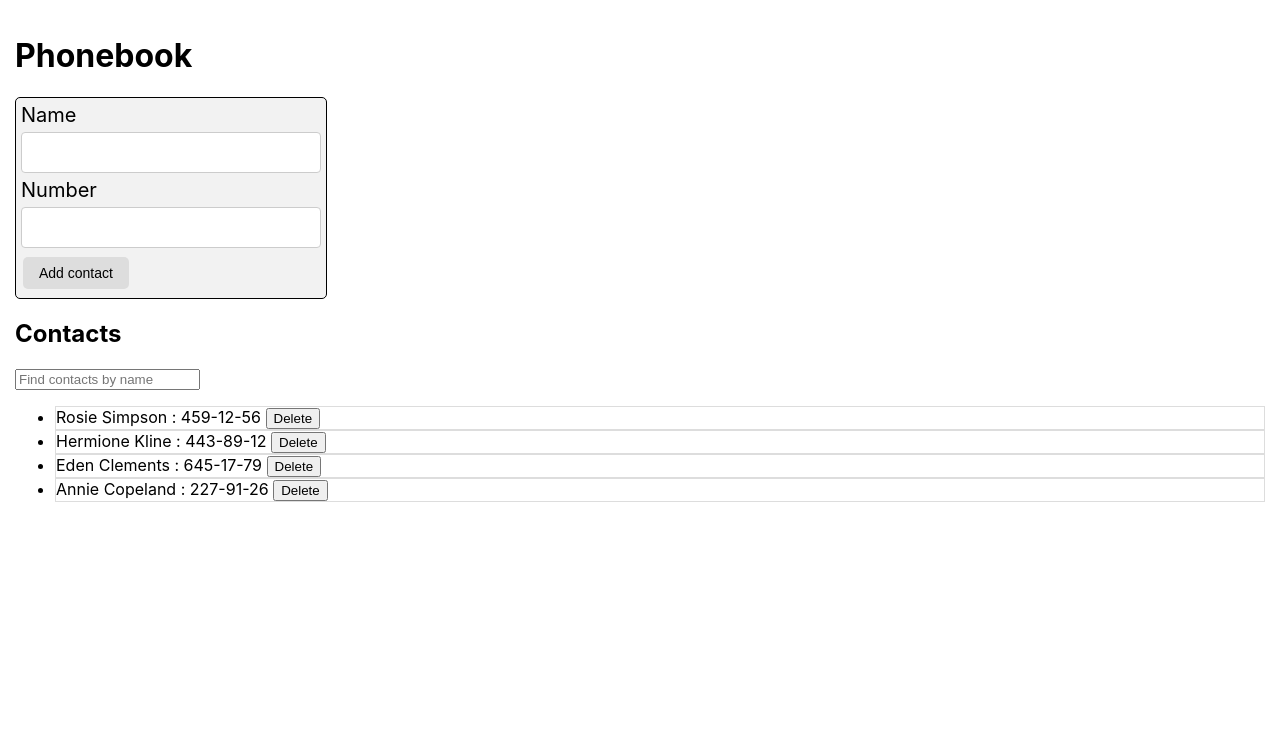
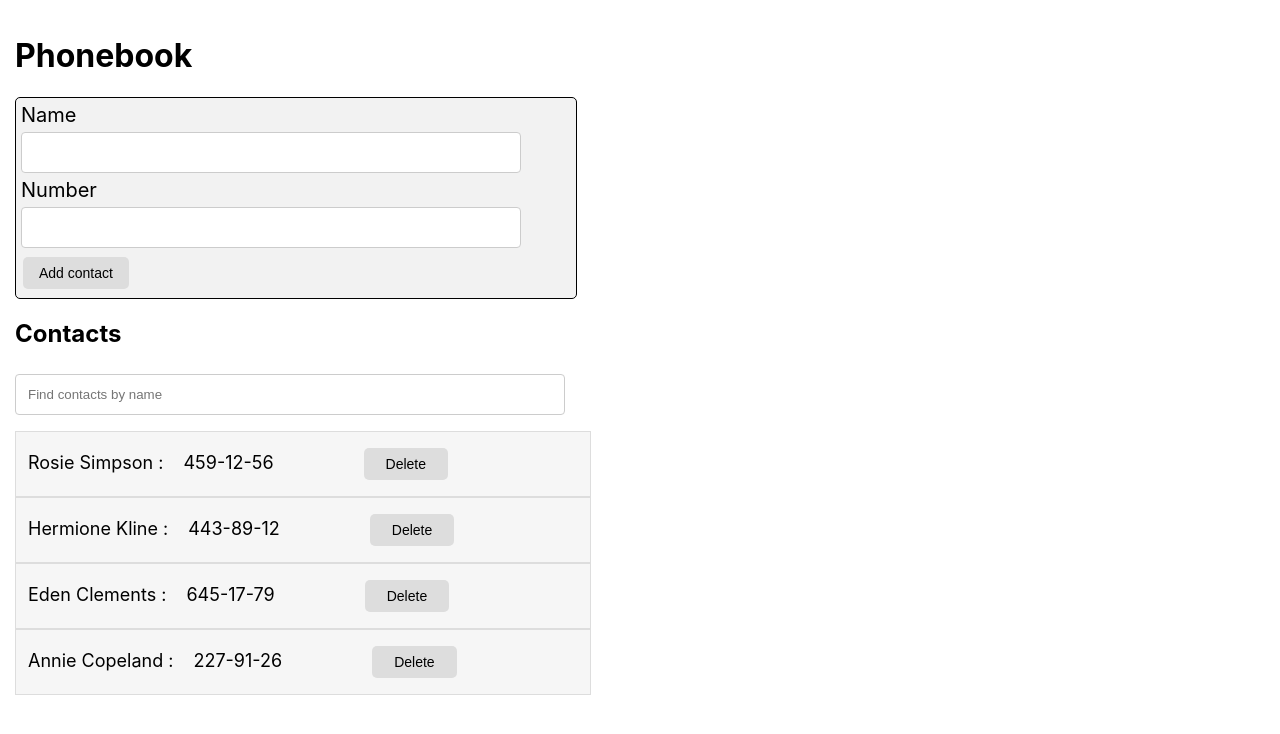
Before and after one commit to krasmong/goit-react-hw-02-phonebook, a React (Create React App) app: page / in a window 1280 px wide. Shown: the top 734 px of the page. Built offline with nearby package versions, Linux system fonts and the light colour scheme.

Commit message:
добавляет функционал кн. "Delete"

```diff
--- a/src/App.js
+++ b/src/App.js
@@ -42,42 +42,58 @@ class App extends Component {
       number: data.number,
     };
 
-    this.setState(prevState => {
-      return {
-        contacts: [...prevState.contacts, myContacts],
-      };
-    });
+    // Запрещаем пользователю возможность добавлять контакты,
+    // имена которых уже есть в телефонной книге
+
+    const getContacts = this.state.contacts.map(contact =>
+      contact.name.toLocaleLowerCase(),
+    );
+
+    const isGetContactAlredy = getContacts.includes(
+      data.name.toLocaleLowerCase(),
+    );
+
+    if (isGetContactAlredy) {
+      alert(`${data.name} is already in contacts!`);
+    } else {
+      this.setState(prevState => {
+        return {
+          contacts: [...prevState.contacts, myContacts],
+        };
+      });
+    }
   };
-  // ==================== Filter =================================
 
-  //   https://www.youtube.com/watch?v=2tPxoJxaCes
-  // 1:27.00
+  // Функционал кнопки удаления контакта
+
+  deleteContact = contactId => {
+    this.setState(prevState => ({
+      contacts: prevState.contacts.filter(contact => contact.id !== contactId),
+    }));
+  };
 
   changeFilter = e => {
     this.setState({ filter: e.currentTarget.value });
   };
 
+  // берем фтльтр и на базе стейта
+  // составляем и рисуем новую коллекцию
   getFiltredContacts = () => {
-    const { filter, contacts } = this.state;
+    const { contacts } = this.state;
 
     const normalizedFilter = this.state.filter.toLowerCase();
 
+    // возвращаем только те контакты, свойство "name", которых
+    // включает в себя текущее значение фильтра
     return contacts.filter(contact =>
       contact.name.toLowerCase().includes(normalizedFilter),
     );
   };
 
   render() {
-    const { contacts, filter } = this.state;
-
-    // const contacts = this.filtredContacts();
-
-    // берем фтльтр и на базе стейта
-    // составляем и рисуем новую коллекцию
-
+    const { filter } = this.state;
     const filtredContacts = this.getFiltredContacts();
-    // возвращаем только те контакты, свойство "name", которых
-    // включает в себя текущее значение фильтра
+    // const totalContactsCount = contacts.length;
 
     return (
       <>
@@ -86,7 +102,14 @@ class App extends Component {
         <h2 className="title">Contacts</h2>
         <Filter value={filter} onChange={this.changeFilter} />
 
-        <ContactList contacts={filtredContacts} />
+        {/* <div>
+          <p>All contacts: {totalContactsCount}</p>
+        </div> */}
+
+        <ContactList
+          contacts={filtredContacts}
+          onDeleteContact={this.deleteContact}
+        />
       </>
     );
   }
--- a/src/components/ContactForm/ContactForm.module.css
+++ b/src/components/ContactForm/ContactForm.module.css
@@ -1,5 +1,5 @@
 .container {
-  width: 300px;
+  width: 550px;
   background-color: #f2f2f2;
   padding: 5px;
   border: 1px solid #000;
@@ -11,7 +11,7 @@
 }
 
 .input {
-  width: 300px;
+  width: 500px;
   padding: 12px;
   border: 1px solid #ccc;
   border-radius: 4px;
--- a/src/components/ContactList/ContactList.js
+++ b/src/components/ContactList/ContactList.js
@@ -3,7 +3,7 @@ import s from './ContactList.module.css';
 
 // import s from '../ContactList/ContactList.module.css';
 
-const ContactList = ({ contacts }) => {
+const ContactList = ({ contacts, onDeleteContact }) => {
   console.log(contacts);
 
   return (
@@ -11,10 +11,12 @@ const ContactList = ({ contacts }) => {
       <ul className={s.list}>
         {contacts.map(({ id, name, number }) => (
           <li className={s.item} key={id}>
-            <span> {name} : </span>
-            <span> {number} </span>
+            <span className={s.text}> {name} : </span>
+            <span className={s.text}> {number} </span>
 
-            <button>Delete</button>
+            <button className={s.btn} onClick={() => onDeleteContact(id)}>
+              Delete
+            </button>
           </li>
         ))}
       </ul>
--- a/src/components/ContactList/ContactList.module.css
+++ b/src/components/ContactList/ContactList.module.css
@@ -1,9 +1,43 @@
-/* .list {
+.list {
   margin: 0;
   padding: 0;
-} */
+}
 
 .item {
+  width: 550px;
   border: 1px solid #ddd;
   margin-top: -1 px;
+  background-color: #f6f6f6;
+  padding: 12px;
+  text-decoration: none;
+  font-size: 18px;
+  color: black;
+  display: block;
 }
+
+.item:hover {
+  background-color: #eee;
+}
+
+.text {
+  display: inline-block;
+  margin-right: 20px;
+}
+
+.btn {
+  background-color: #ddd;
+  border: none;
+  color: black;
+  padding: 8px 22px;
+  text-align: center;
+  border-radius: 5px;
+  font-size: 14px;
+  margin: 4px 70px;
+  transition: 0.3s;
+  cursor: pointer;
+}
+
+.btn:hover {
+  background-color: #ec1616;
+  color: white;
+}
--- a/src/components/Filter/Filter.js
+++ b/src/components/Filter/Filter.js
@@ -1,11 +1,11 @@
 import React from 'react';
-
-// import s from './Filter.module.css';
+import s from './Filter.module.css';
 
 const Filter = ({ value, onChange }) => (
   <label>
     {/* Find contacts by name: */}
     <input
+      className={s.input}
       type="text"
       value={value}
       onChange={onChange}
--- a/src/components/Filter/Filter.module.css
+++ b/src/components/Filter/Filter.module.css
@@ -0,0 +1,10 @@
+.input {
+  width: 550px;
+  padding: 12px;
+  border: 1px solid #ccc;
+  border-radius: 4px;
+  box-sizing: border-box;
+  margin-top: 6px;
+  margin-bottom: 16px;
+  resize: vertical;
+}
```
